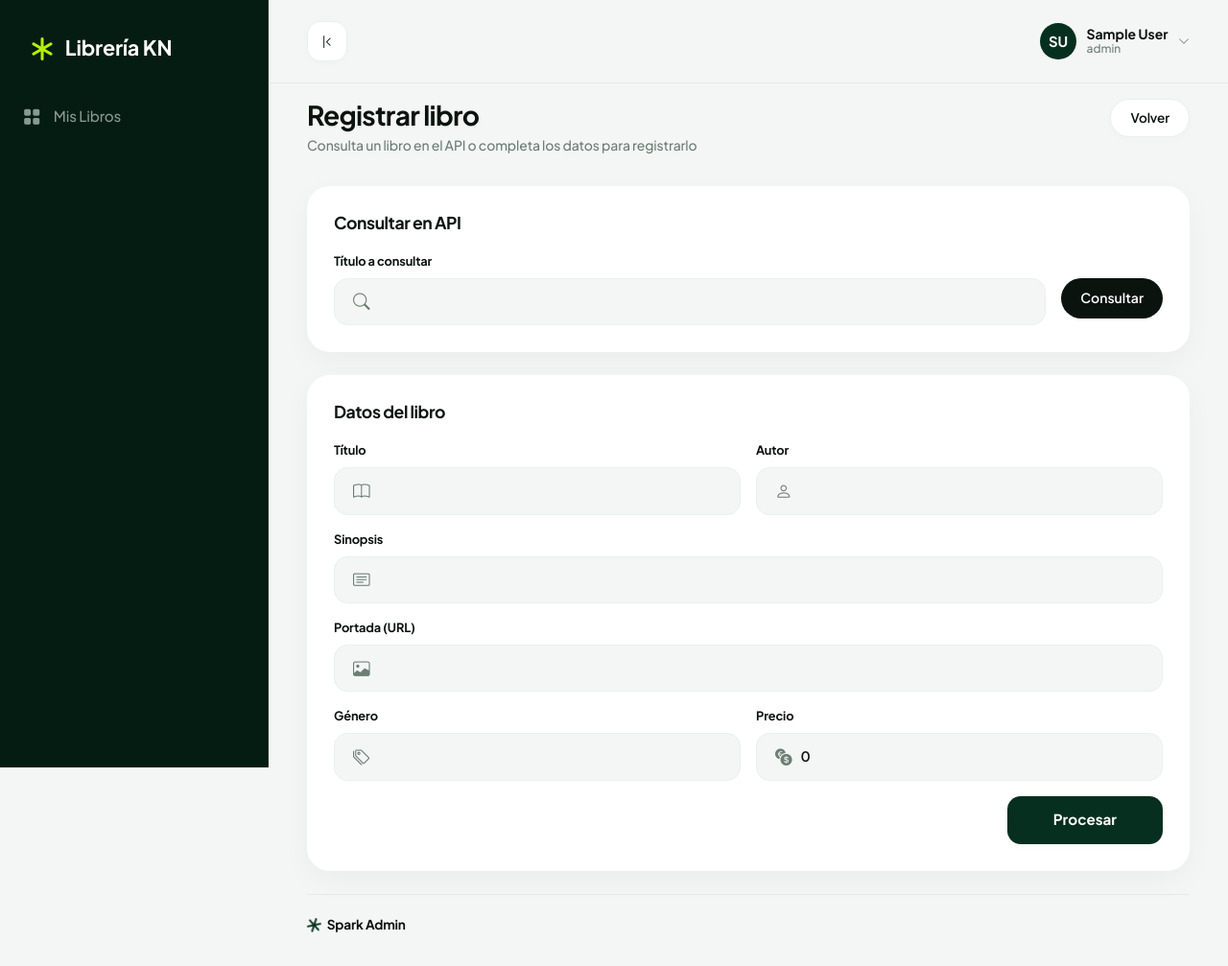
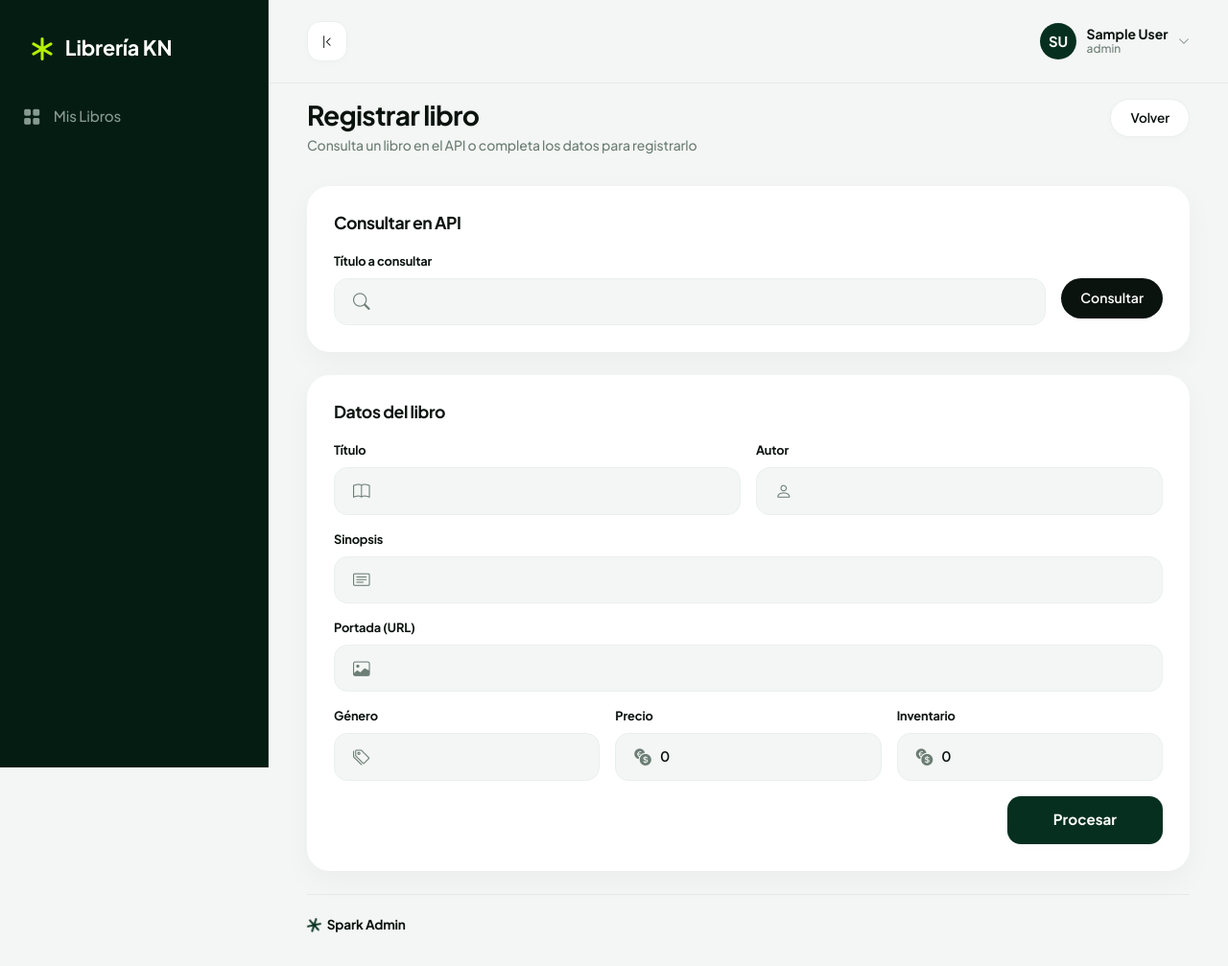
Before and after one commit to ecalvo92/KNRepo, an ASP.NET MVC app: template KN_WEB/Views/Libro/RegistrarLibros.cshtml in a window 1280 px wide. Shown: the whole page at 96% size. Run offline with ASP.NET Core 8 and stand-ins for ASP.NET MVC 5, Linux system fonts and the light colour scheme; the template is opened without the code that fills it, so the values that code supplies are empty; the visitor is signed in with stand-in values (Sample User, id 1); the project's own start-up code is not run, and a stand-in starts its controllers and pages; some libraries are stand-ins or nearby versions.

Commit message:
Se agrega el campo de inventario en la tabla de libro y en el mantenimiento

```diff
--- a/KN_WEB/Controllers/HomeController.cs
+++ b/KN_WEB/Controllers/HomeController.cs
@@ -229,7 +229,7 @@ namespace KN_WEB.Controllers
             {
                 using (var context = new KN_BDEntities())
                 {
-                    catalogo.Libros = context.tLibro.Where(x => x.Estado).OrderBy(x => x.IdLibro).ToList();
+                    catalogo.Libros = context.tLibro.Where(x => x.Estado && x.Inventario > 0).OrderBy(x => x.IdLibro).ToList();
                 }
 
                 if (Session[ClaveCarrito] is HashSet<int> seleccion)
--- a/KN_WEB/Controllers/LibroController.cs
+++ b/KN_WEB/Controllers/LibroController.cs
@@ -80,7 +80,8 @@ namespace KN_WEB.Controllers
                         Genero = model.Genero,
                         Portada = model.Portada,
                         Precio = model.Precio,
-                        Estado = true
+                        Estado = true,
+                        Inventario = model.Inventario
                     });
                     var response = context.SaveChanges();
 
@@ -121,6 +122,7 @@ namespace KN_WEB.Controllers
                     libro.Portada = response.Portada;
                     libro.Genero = response.Genero;
                     libro.Precio = response.Precio;
+                    libro.Inventario = response.Inventario;
                 }
             }
             catch (Exception ex)
@@ -149,6 +151,7 @@ namespace KN_WEB.Controllers
                         response.Portada = model.Portada;
                         response.Genero = model.Genero;
                         response.Precio = model.Precio;
+                        response.Inventario = model.Inventario;
                         var updateResponse = context.SaveChanges();
 
                         if (updateResponse > 0)
--- a/KN_WEB/EF/Model1.Context.cs
+++ b/KN_WEB/EF/Model1.Context.cs
@@ -31,6 +31,7 @@ namespace KN_WEB.EF
         public virtual DbSet<tLibro> tLibro { get; set; }
         public virtual DbSet<tRol> tRol { get; set; }
         public virtual DbSet<tUsuario> tUsuario { get; set; }
+        public virtual DbSet<tCarrito> tCarrito { get; set; }
 
         public virtual ObjectResult<sp_IniciarSesionUsuario_Result> sp_IniciarSesionUsuario(string correoElectronico, string contrasenna)
         {
--- a/KN_WEB/EF/tLibro.cs
+++ b/KN_WEB/EF/tLibro.cs
@@ -22,5 +22,6 @@ namespace KN_WEB.EF
         public string Genero { get; set; }
         public decimal Precio { get; set; }
         public bool Estado { get; set; }
+        public int Inventario { get; set; }
     }
 }
--- a/KN_WEB/Models/LibroApi.cs
+++ b/KN_WEB/Models/LibroApi.cs
@@ -10,5 +10,6 @@ namespace KN_WEB.Models
         public string Genero { get; set; }
         public decimal Precio { get; set; }
         public bool Estado { get; set; }
+        public int Inventario { get; set; }
     }
 }
--- a/KN_WEB/Views/Home/Index.cshtml
+++ b/KN_WEB/Views/Home/Index.cshtml
@@ -46,9 +46,12 @@
                         {
                             <p class="catalogo-genero">@libro.Genero</p>
                         }
+
                         <h2>@libro.Titulo</h2>
                         <p class="catalogo-autor">@libro.Autor</p>
+
                         <div class="catalogo-tarjeta-acciones">
+                            <p class="text-body-secondary small mb-2">Disponibles: @libro.Inventario</p>
                             <p class="catalogo-precio"><span class="visually-hidden">Precio: </span>@libro.Precio.ToString("N2")</p>
                             @if (idsEnCarrito.Contains(libro.IdLibro))
                             {
--- a/KN_WEB/Views/Libro/ConsultarLibros.cshtml
+++ b/KN_WEB/Views/Libro/ConsultarLibros.cshtml
@@ -20,6 +20,7 @@
                     <th>Autor</th>
                     <th class="text-center">Portada</th>
                     <th>Género</th>
+                    <th class="text-end">Inventario</th>
                     <th class="text-end">Precio</th>
                     <th class="text-center">Estado</th>
                     <th class="text-center">Acciones</th>
@@ -34,13 +35,14 @@
                         <td>@libro.Autor</td>
                         <td class="text-center"><img src="@libro.Portada" alt="Portada" width="125" height="175" /></td>
                         <td>@libro.Genero</td>
+                        <td>@libro.Inventario</td>
                         <td class="text-end" data-order="@libro.Precio">@libro.Precio.ToString("N2")</td>
                         <td class="text-center">
                             <span class="badge-table @(libro.Estado ? "success" : "failed")">@(libro.Estado ? "Activo" : "Inactivo")</span>
                         </td>
                         <td class="text-center">
 
-                            @if(libro.Estado)
+                            @if (libro.Estado)
                             {
                                 <a href="@Url.Action("ActualizarLibros","Libro", new { id = libro.IdLibro })" class="btn btn-dark"><i class="bi bi-pencil-square"></i></a>
                                 <a href="@Url.Action("InactivarLibros","Libro", new { id = libro.IdLibro })" class="btn btn-dark"><i class="bi bi-trash-fill"></i></a>
--- a/KN_WEB/Views/Libro/RegistrarLibros.cshtml
+++ b/KN_WEB/Views/Libro/RegistrarLibros.cshtml
@@ -121,7 +121,7 @@
         </div>
     </div>
 
-            <div class="col-12 col-md-6">
+    <div class="col-12 col-md-4">
         <div class="login-form-group mb-0">
             <label class="login-form-label">Género</label>
             <div class="login-input-group">
@@ -131,12 +131,22 @@
         </div>
     </div>
 
-            <div class="col-12 col-md-6">
+    <div class="col-12 col-md-4">
         <div class="login-form-group mb-0">
             <label class="login-form-label">Precio</label>
             <div class="login-input-group">
                 <i class="bi bi-currency-exchange input-icon"></i>
                 @Html.TextBoxFor(m => m.Precio, new { @class = "login-input" })
+            </div>
+        </div>
+    </div>
+
+    <div class="col-12 col-md-4">
+        <div class="login-form-group mb-0">
+            <label class="login-form-label">Inventario</label>
+            <div class="login-input-group">
+                <i class="bi bi-currency-exchange input-icon"></i>
+                @Html.TextBoxFor(m => m.Inventario, new { @class = "login-input" })
             </div>
         </div>
     </div>
--- a/KN_WEB/assets/js/actualizarLibros.js
+++ b/KN_WEB/assets/js/actualizarLibros.js
@@ -8,7 +8,8 @@ $(function () {
             Sinopsis: { required: true },
             Genero: { required: true },
             Portada: { required: true },
-            Precio: { required: true, number: true, min: 1 }
+            Precio: { required: true, number: true, min: 1 },
+            Inventario: { required: true, number: true, min: 0 }
         },
         messages: {
             IdLibro: { required: 'El título es obligatorio' },
@@ -18,6 +19,7 @@ $(function () {
             Genero: { required: 'El Género es obligatorio' },
             Portada: { required: 'La Portada es obligatoria' },
             Precio: { required: 'El Precio es obligatorio', number: 'Ingrese un precio válido', min: 'El precio debe ser mayor a 0' },
+            Inventario: { required: 'El Inventario es obligatorio', number: 'Ingrese un inventario válido', min: 'El inventario debe ser mayor o igual a 0' },
         },
         errorElement: 'div',
         errorClass: 'login-error-message',
--- a/KN_WEB/assets/js/registrarLibros.js
+++ b/KN_WEB/assets/js/registrarLibros.js
@@ -28,7 +28,8 @@ $(function () {
             Sinopsis: { required: true},
             Genero: { required: true },
             Portada: { required: true },
-            Precio: { required: true, number: true, min: 1 }
+            Precio: { required: true, number: true, min: 1 },
+            Inventario: { required: true, number: true, min: 0 }
         },
         messages: {
             Titulo: { required: 'El título es obligatorio' },
@@ -37,6 +38,7 @@ $(function () {
             Genero: { required: 'El Género es obligatorio' },
             Portada: { required: 'La Portada es obligatoria' },
             Precio: { required: 'El Precio es obligatorio', number: 'Ingrese un precio válido', min: 'El precio debe ser mayor a 0' },
+            Inventario: { required: 'El Inventario es obligatorio', number: 'Ingrese un inventario válido', min: 'El inventario debe ser mayor o igual a 0' },
         },
         errorElement: 'div',
         errorClass: 'login-error-message',
```
Also changed, not shown: KN_WEB/Views/Libro/ActualizarLibros.cshtml (+12 -2 lines), 2 other files. Lines whose indentation alone changed are shown as unchanged.
